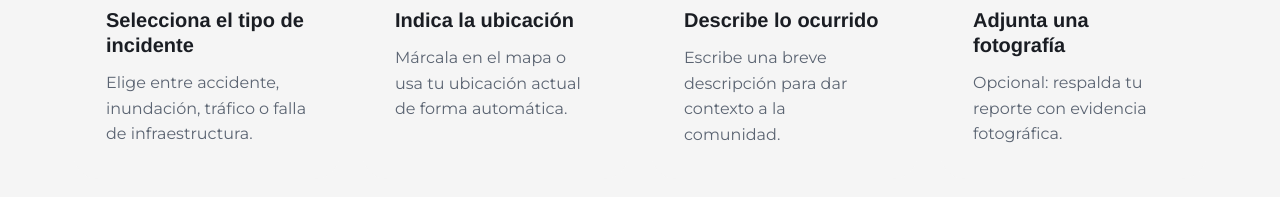
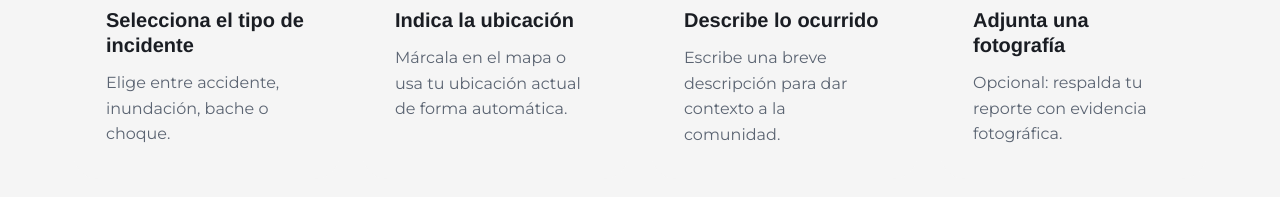
Before and after one commit to SebastianValenciaT/SARV, a React (Vite) app in the folder frontend/: page / in a window 1280 px wide. Shown: the part 1061-1258 px from the top of the page. Built offline with nearby package versions, Linux system fonts and the light colour scheme; no server answers.

Commit message:
cambio de descripcion

```diff
--- a/frontend/src/pages/Inicio.jsx
+++ b/frontend/src/pages/Inicio.jsx
@@ -18,7 +18,7 @@ const PASOS = [
   {
     icono: IconAlertTriangle,
     titulo: 'Selecciona el tipo de incidente',
-    descripcion: 'Elige entre accidente, inundación, tráfico o falla de infraestructura.',
+    descripcion: 'Elige entre accidente, inundación, bache o choque.',
   },
   {
     icono: IconMap2,
@@ -41,7 +41,7 @@ function Inicio()
 {
     return (
     <div className="inicio">
-      {/* Bienvenida + mapa */}
+      {/* Bienvenida y mapa */}
       <section className="inicio-bienvenida">
         <div className="inicio-bienvenida__texto">
           <h1>Reporta y consulta incidentes viales en Ciudad Juárez</h1>
```
